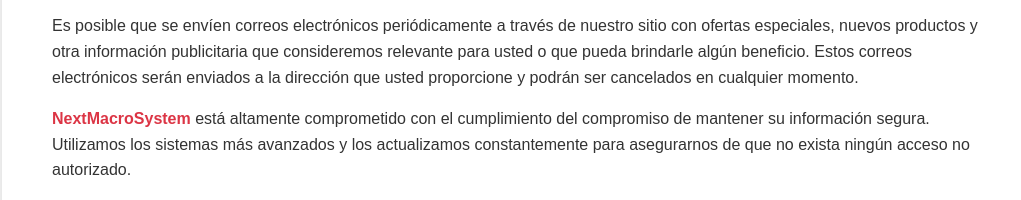
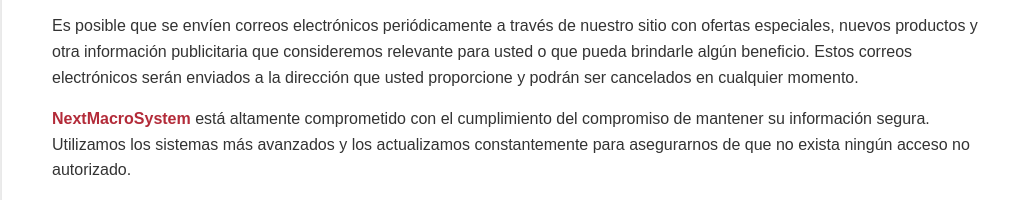
Before and after one commit to FreddySvenCM/Pol-ticas-de-seguridad.github.io, a plain HTML site: page index.html in a window 1280 px wide. Shown: the part 797-997 px from the top of the page, without its empty margins (128-1149 px from the left). Drawn offline with Linux system fonts and the light colour scheme.

Commit message:
Update style.css

```diff
--- a/style.css
+++ b/style.css
@@ -60,7 +60,7 @@ a:hover {
 }
 .important {
   font-weight: bold;
-  color: #dc3545;
+  color: #b32b39;
 }
 .contact-info {
   margin-top: 30px;
```
